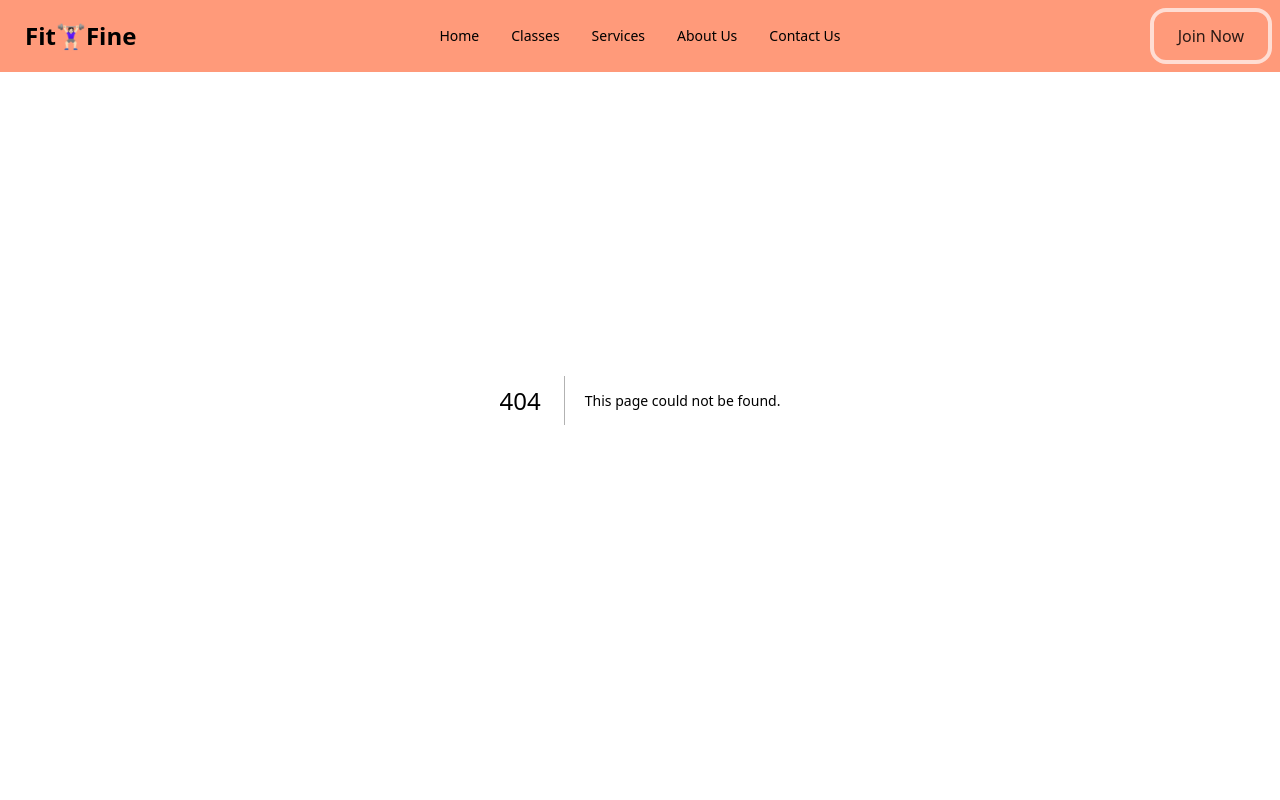
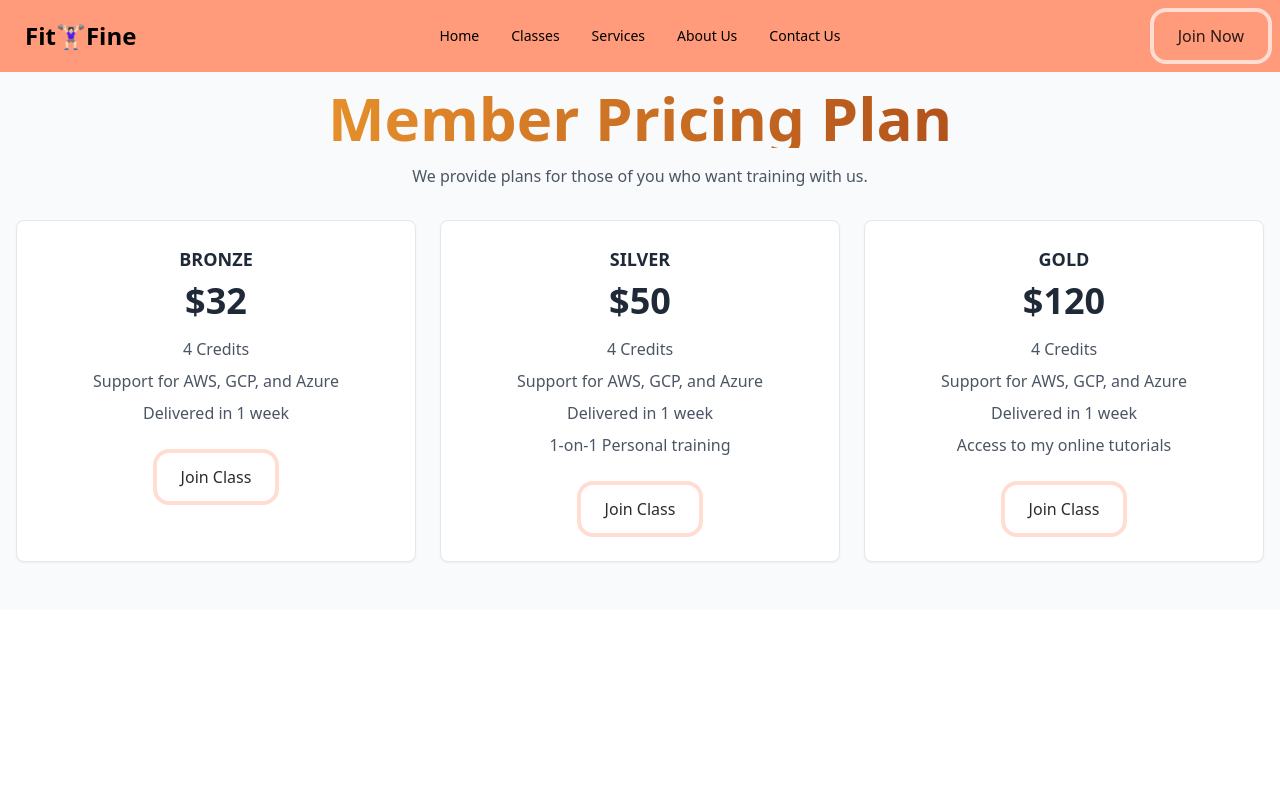
Before and after one commit to Sharmin64/gym-next-project-repo, a Next.js app: page /pricing in a window 1280 px wide. Before the commit this address had no page. Shown: the top 800 px of the page. Built offline with nearby package versions, Linux system fonts and the light colour scheme.

Commit message:
another page done

```diff
--- /dev/null
+++ b/src/app/(services)/pricing/page.tsx
@@ -0,0 +1,67 @@
+import Button from "@/app/commonui/Button";
+
+const PricingMemberPage: React.FC = () => {
+  return (
+    <section className="bg-gray-50 py-12">
+      <div className="max-w-7xl mx-auto px-4 text-center">
+        <h2 className="text-6xl font-bold mb-4 bg-gradient-to-r from-[#ffad33] to-[#993414] bg-clip-text text-transparent">
+          Member Pricing Plan
+        </h2>
+
+        <p className="text-gray-600 mb-8">
+          We provide plans for those of you who want training with us.
+        </p>
+        <div className="grid md:grid-cols-3 gap-6">
+          {/* Bronze Plan */}
+          <div className="relative group bg-white border p-6 rounded-lg shadow-sm hover:shadow-md hover:border-[#ff5722] hover:bg-[#ffeee9] transition">
+            <span className="absolute top-0 left-1/2 transform -translate-x-1/2 -translate-y-1/2 bg-[#ff8964] text-white text-sm px-3 py-1 rounded-full opacity-0 group-hover:opacity-100 transition">
+              Popular Pricing
+            </span>
+            <h3 className="text-lg font-semibold text-gray-800 mb-2">BRONZE</h3>
+            <p className="text-4xl font-bold text-gray-800 mb-4">$32</p>
+            <ul className="text-gray-600 space-y-2 mb-6">
+              <li>4 Credits</li>
+              <li>Support for AWS, GCP, and Azure</li>
+              <li>Delivered in 1 week</li>
+            </ul>
+            <Button description="Join Class" />
+          </div>
+
+          {/* Silver Plan */}
+          <div className="relative group bg-white border p-6 rounded-lg shadow-sm hover:shadow-md hover:border-[#ff5722] hover:bg-[#ffeee9] transition">
+            <span className="absolute top-0 left-1/2 transform -translate-x-1/2 -translate-y-1/2 bg-[#ff8964] text-white text-sm px-3 py-1 rounded-full opacity-0 group-hover:opacity-100 transition">
+              Popular Pricing
+            </span>
+            <h3 className="text-lg font-semibold text-gray-800 mb-2">SILVER</h3>
+            <p className="text-4xl font-bold text-gray-800 mb-4">$50</p>
+            <ul className="text-gray-600 space-y-2 mb-6">
+              <li>4 Credits</li>
+              <li>Support for AWS, GCP, and Azure</li>
+              <li>Delivered in 1 week</li>
+              <li>1-on-1 Personal training</li>
+            </ul>
+            <Button description="Join Class" />
+          </div>
+
+          {/* Gold Plan */}
+          <div className="relative group bg-white border p-6 rounded-lg shadow-sm hover:shadow-md hover:border-[#ff5722] hover:bg-[#ffeee9] transition">
+            <span className="absolute top-0 left-1/2 transform -translate-x-1/2 -translate-y-1/2 bg-[#ff8964] text-white text-sm px-3 py-1 rounded-full opacity-0 group-hover:opacity-100 transition">
+              Popular Pricing
+            </span>
+            <h3 className="text-lg font-semibold text-gray-800 mb-2">GOLD</h3>
+            <p className="text-4xl font-bold text-gray-800 mb-4">$120</p>
+            <ul className="text-gray-600 space-y-2 mb-6">
+              <li>4 Credits</li>
+              <li>Support for AWS, GCP, and Azure</li>
+              <li>Delivered in 1 week</li>
+              <li>Access to my online tutorials</li>
+            </ul>
+            <Button description="Join Class" />
+          </div>
+        </div>
+      </div>
+    </section>
+  );
+};
+
+export default PricingMemberPage;
--- a/src/app/components/Shared/Navber.tsx
+++ b/src/app/components/Shared/Navber.tsx
@@ -4,7 +4,7 @@ import React from "react";
 
 const Navbar = () => {
   return (
-    <div className="navbar bg-[#ff9a7a] z-50 fixed top-0 w-full">
+    <div className="navbar bg-[#ff9a7a] z-50 fixed top-0 mb-7 w-full ">
       {/* Navbar Start */}
       <div className="navbar-start">
         {/* Mobile Dropdown */}
@@ -54,6 +54,9 @@ const Navbar = () => {
                   </li>
                   <li>
                     <Link href={"/details"}>Details</Link>
+                  </li>
+                  <li>
+                    <Link href={"/pricing"}>PricingPlan</Link>
                   </li>
                 </ul>
               </details>
@@ -123,8 +126,12 @@ const Navbar = () => {
                   href={"/details"}
                   className="block px-4 py-2 hover:bg-gray-100"
                 >
+                  {" "}
                   Details
                 </Link>
+              </li>
+              <li>
+                <Link href={"/pricing"}>PricingPlan</Link>
               </li>
             </ul>
           </li>
--- a/src/app/layout.tsx
+++ b/src/app/layout.tsx
@@ -31,7 +31,7 @@ export default function RootLayout({
         className={`${geistSans.variable} ${geistMono.variable} antialiased`}
       >
         <Navber />
-        <div className="h-screen">{children}</div>
+        <div className="h-screen mt-10">{children}</div>
         <Footer />
       </body>
     </html>
```
Also changed, not shown: 1 other file (tests, documents, lock files or other folders).
